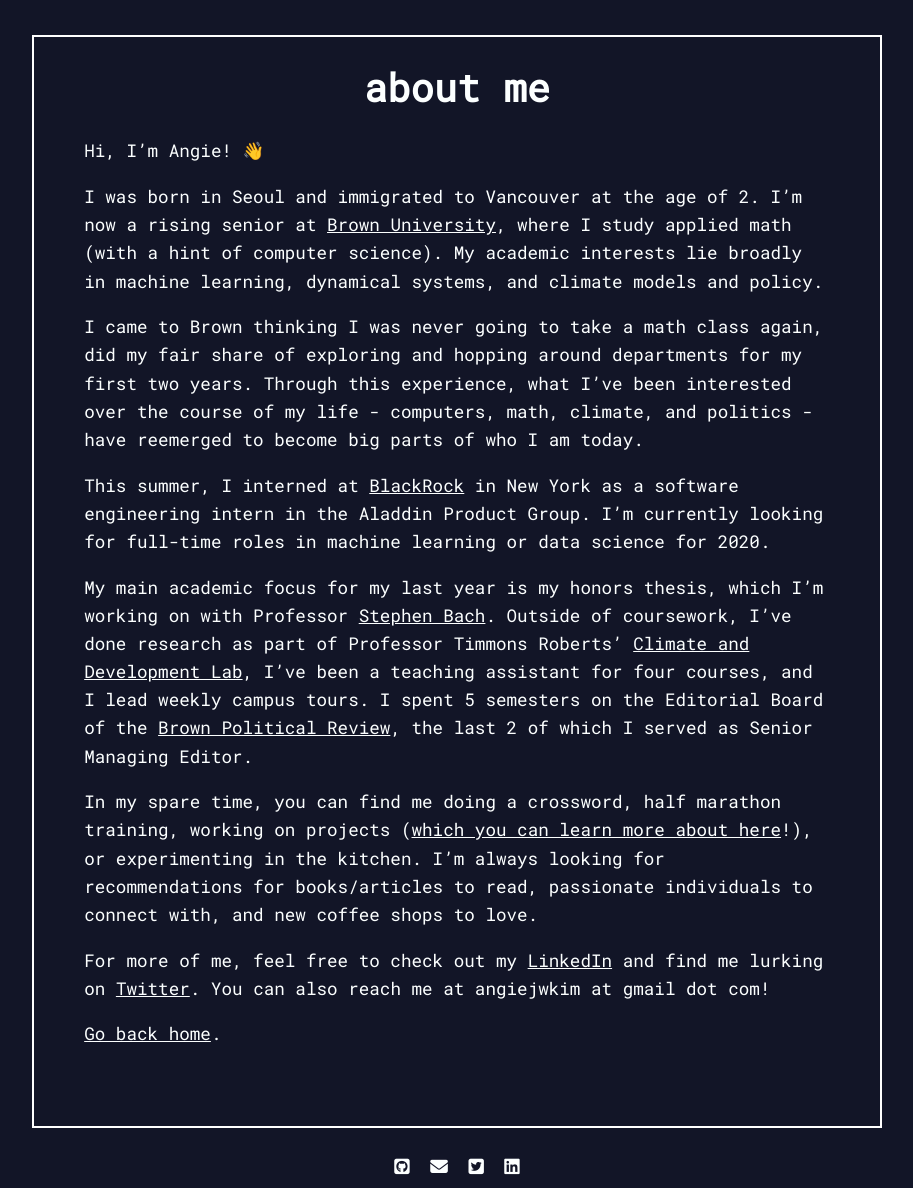
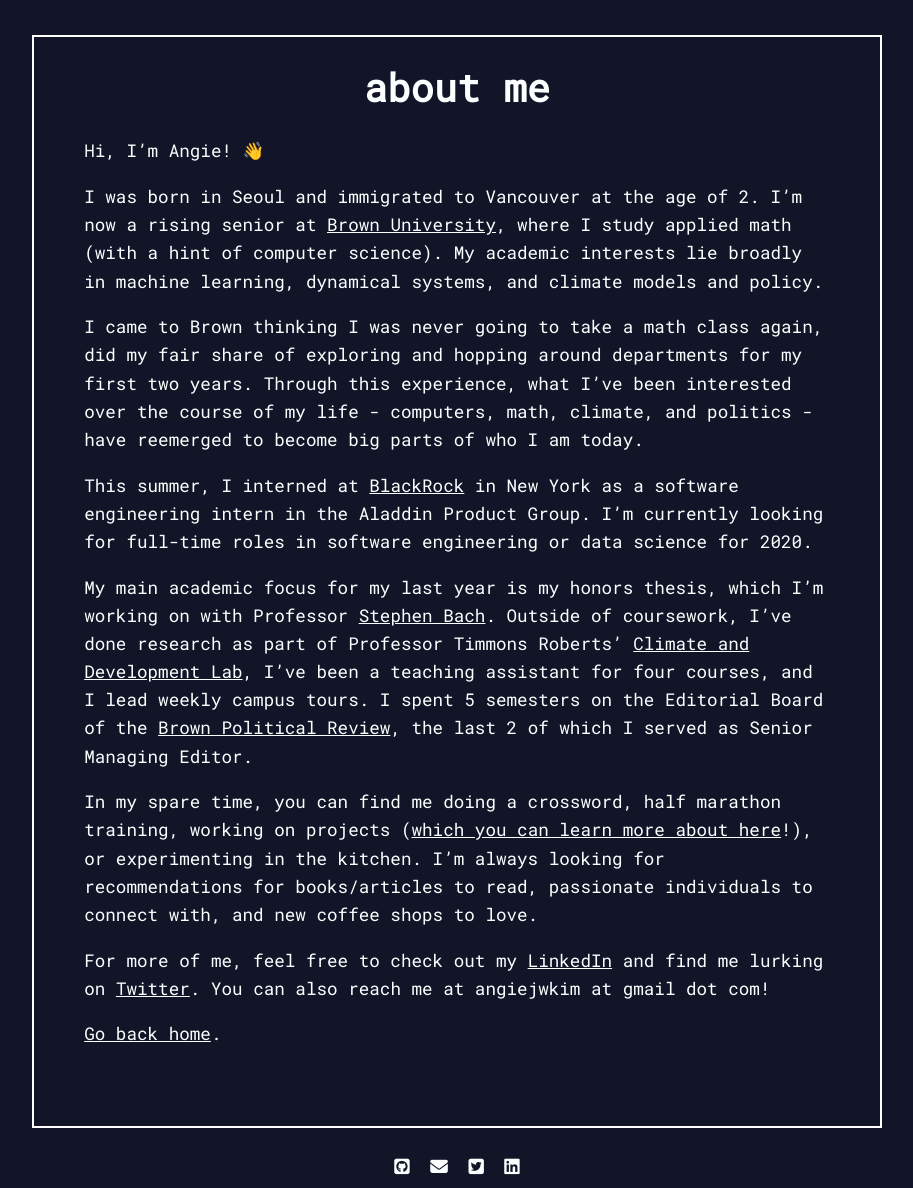
Before and after one commit to angiejwkim/angiejwkim.github.io, a Jekyll site: the page built from _pages/about.md, in a window 1280 px wide. Shown: the whole page, without its empty margins (183-1096 px from the left). Built offline with Jekyll 4.4.1, drawn with Linux system fonts in a browser that asks for light colours; nearby versions of some CDN libraries.

Commit message:
update about

```diff
--- a/_pages/about.md
+++ b/_pages/about.md
@@ -11,7 +11,7 @@ I was born in Seoul and immigrated to Vancouver at the age of 2. I'm now a risin
 
 I came to Brown thinking I was never going to take a math class again, did my fair share of exploring and hopping around departments for my first two years. Through this experience, what I've been interested over the course of my life - computers, math, climate, and politics - have reemerged to become big parts of who I am today.
 
-This summer, I interned at [BlackRock](http://blackrock.com/) in New York as a software engineering intern in the Aladdin Product Group. I'm currently looking for full-time roles in machine learning or data science for 2020.
+This summer, I interned at [BlackRock](http://blackrock.com/) in New York as a software engineering intern in the Aladdin Product Group. I'm currently looking for full-time roles in software engineering or data science for 2020.
 
 My main academic focus for my last year is my honors thesis, which I'm working on with Professor [Stephen Bach](http://stephenbach.net). Outside of coursework, I've done research as part of Professor Timmons Roberts' [Climate and Development Lab](http://www.climatedevlab.brown.edu/), I've been a teaching assistant for four courses, and I lead weekly campus tours. I spent 5 semesters on the Editorial Board of the [Brown Political Review](http://www.brownpoliticalreview.org/category/mag/), the last 2 of which I served as Senior Managing Editor.
 
```
